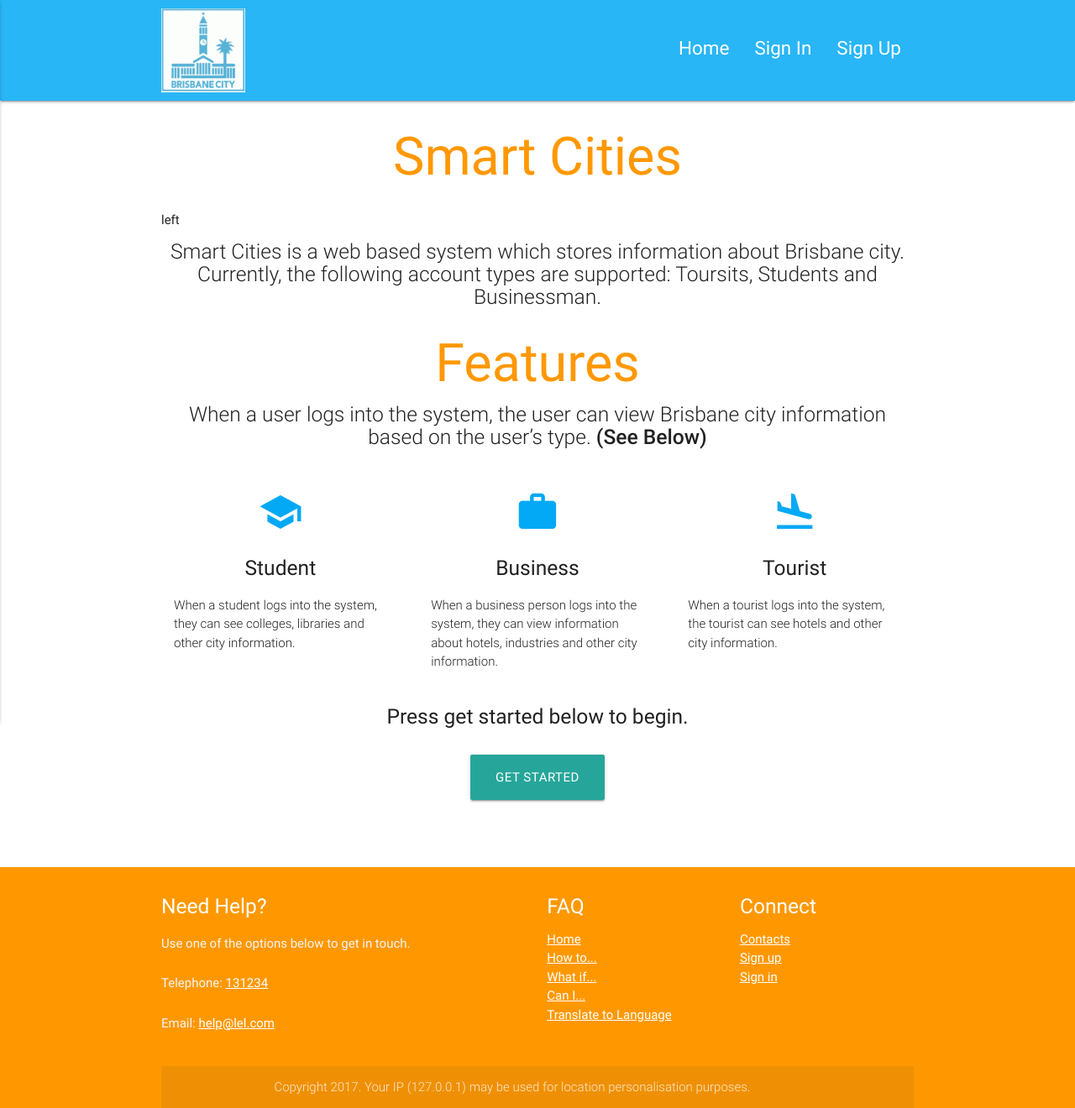
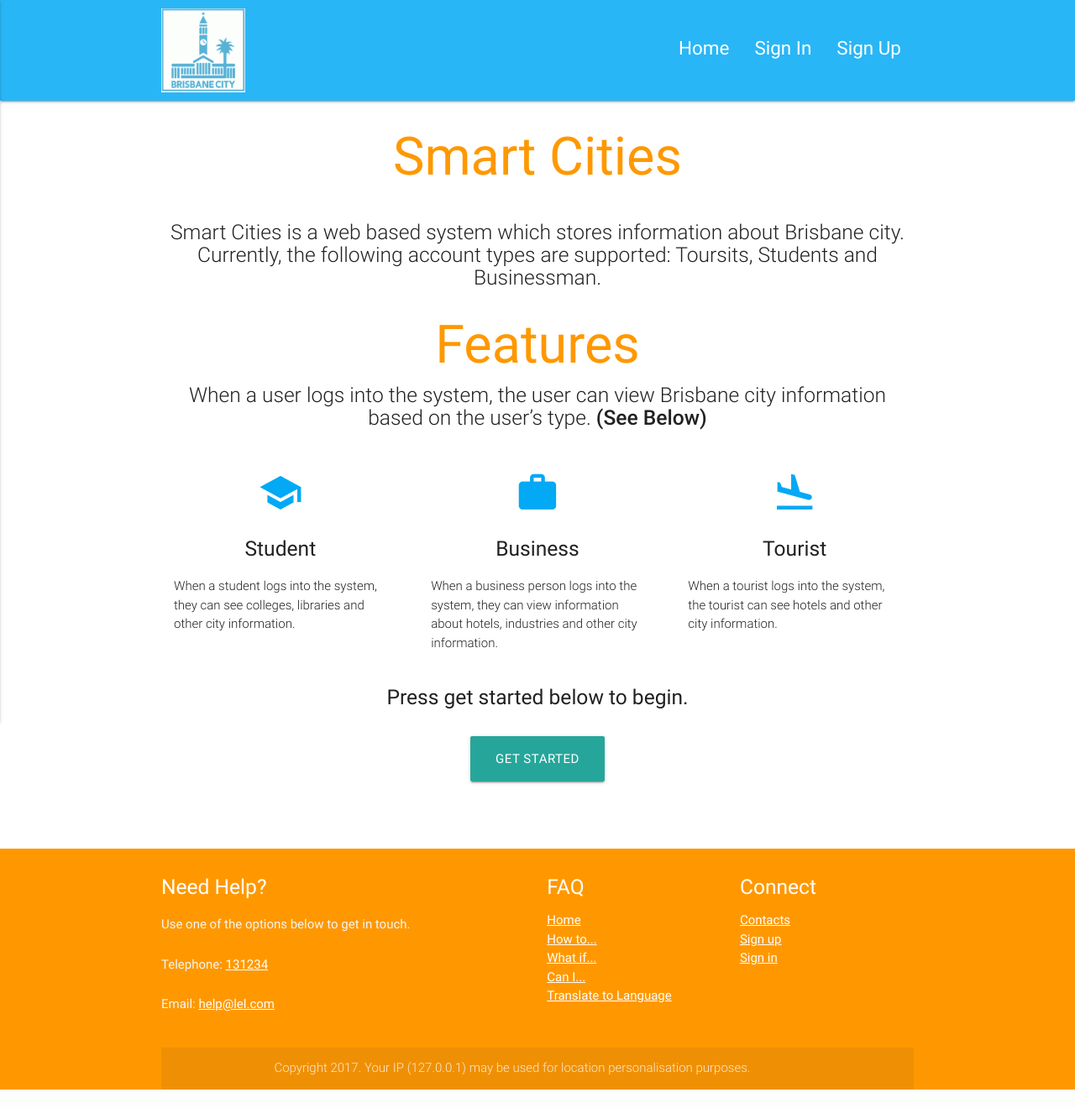
Before and after one commit to jabelone/ifb299, a Django app: page / in a window 1280 px wide. Shown: the whole page at 84% size. After the commit the page ends 1298 px from the top, so only its background shows below. Run offline with Django 3.2, Linux system fonts and the light colour scheme; some libraries are stand-ins or nearby versions.

Commit message:
fixed typo

```diff
--- a/ifb299_production/production/templates/production/home.html
+++ b/ifb299_production/production/templates/production/home.html
@@ -4,7 +4,7 @@
 {% block page_title %}{% if data %}Your Personal Dashboard{% else %}Smart Cities{% endif %}{% endblock %}
 
 {% block content %}
-left
+
 {% if data %}
     <h5 style="text-align: center;">You are a signed in as a {{ user.profile.user_type }} user.</h5>
     <div class="row">
```
